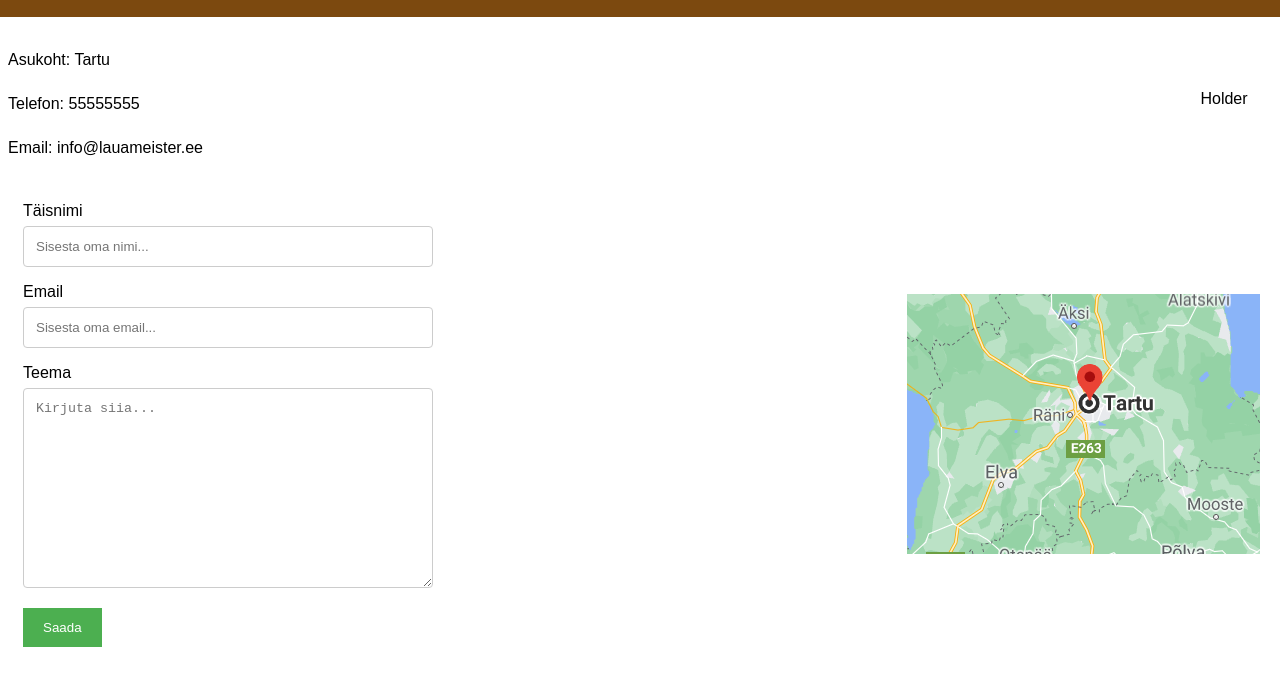
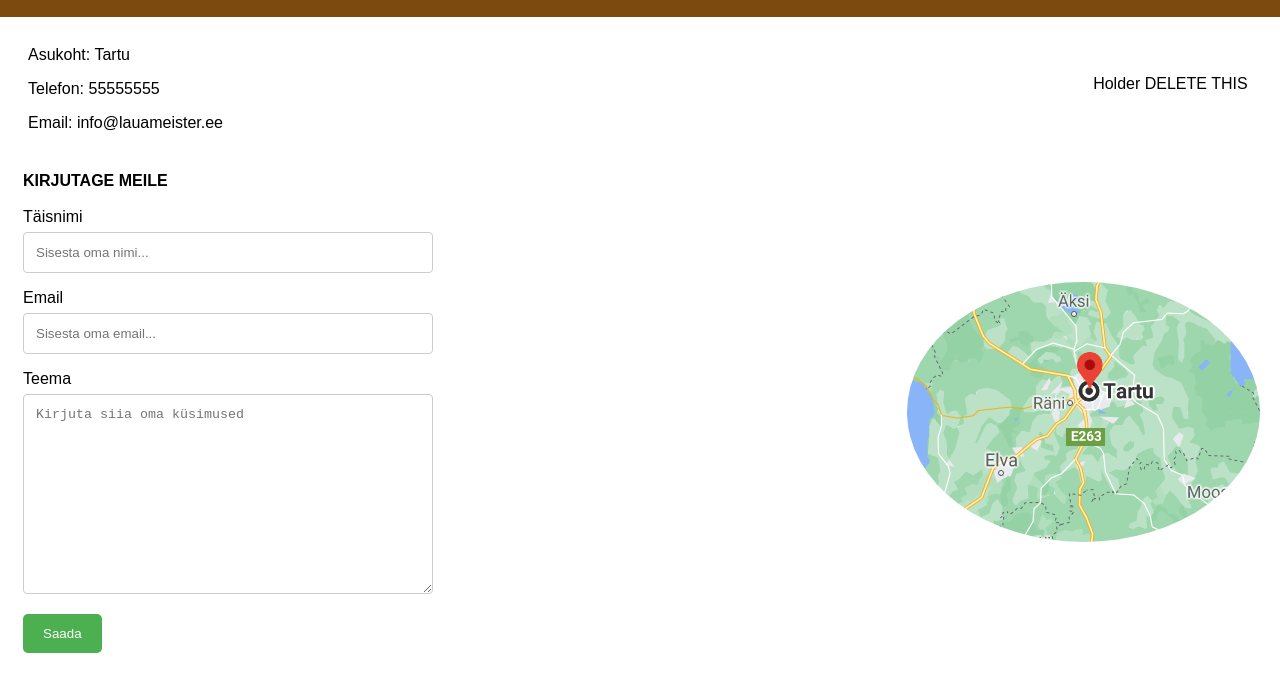
Before and after one commit to martenka/Veebileheprojekt, a plain HTML site: page contact.html in a window 1280 px wide. Shown: the part 92-784 px from the top of the page. Drawn offline with Linux system fonts and the light colour scheme.

Commit message:
Väiksed uuendused

```diff
--- a/contact.html
+++ b/contact.html
@@ -22,14 +22,15 @@
               <tr>
                 <td>
                   <div class="leftside">
-                    <p>Asukoht: Tartu</p>
-                    <p>Telefon: 55555555</p>
-                    <p>Email: info@lauameister.ee</p>
+                      <p>Asukoht: Tartu</p>
+                      <p>Telefon: 55555555</p>
+                      <p>Email: info@lauameister.ee</p>
                   </div>
                 </td>
                   <td>
                     <div class="rightside">
-                      <p>Holder</p>
+                      <p>Holder DELETE THIS</p>
+
 
                     </div>
 
@@ -37,9 +38,10 @@
               </tr>
               <tr>
                 <td>
+
                   <div class="contactform">
-                    <form action="action_page.php">
-
+                    <form>
+                      <b>KIRJUTAGE MEILE<br><br></b>
                       <label for="name">Täisnimi</label>
                       <input type="text" id="name" name="name" placeholder="Sisesta oma nimi...">
 
@@ -48,11 +50,16 @@
 
 
                       <label for="subject">Teema</label>
-                      <textarea id="subject" name="subject" placeholder="Kirjuta siia..." style="height:200px"></textarea>
+                      <textarea id="subject" name="subject" placeholder="Kirjuta siia oma küsimused" style="height:200px"></textarea>
 
-                      <input type="submit" value="Saada">
+                      <input type="submit" value="Saada" onclick="submitpressed()">
 
                     </form>
+                    <script>
+                      function submitpressed() {
+                        alert("Pöördumine saadetud");
+                      }
+                      </script>
                   </div>
                 </td>
                 <td>
--- a/style.css
+++ b/style.css
@@ -56,8 +56,13 @@ body {
     padding-top: 10px;
   }
   .leftside p {
-    text-align: left;
-    padding: 5px;
+
+    padding-left: 25px;
+  }
+
+  .asukohateksti_pilt{
+    width: 20%;
+    height: 20%;
   }
   .rightside p{
     text-align: right;
@@ -87,6 +92,7 @@ body {
     padding: 12px 20px;
     border: none;
     cursor: pointer;
+    border-radius: 5px;
   }
 
   /* When moving the mouse over the submit button, add a darker green color */
@@ -100,3 +106,7 @@ body {
     padding: 20px;
     width: 50%;
   }
+
+  .asukohapilt{
+    border-radius: 50%;
+  }
```
Also changed, not shown: images/pin.png (added).
